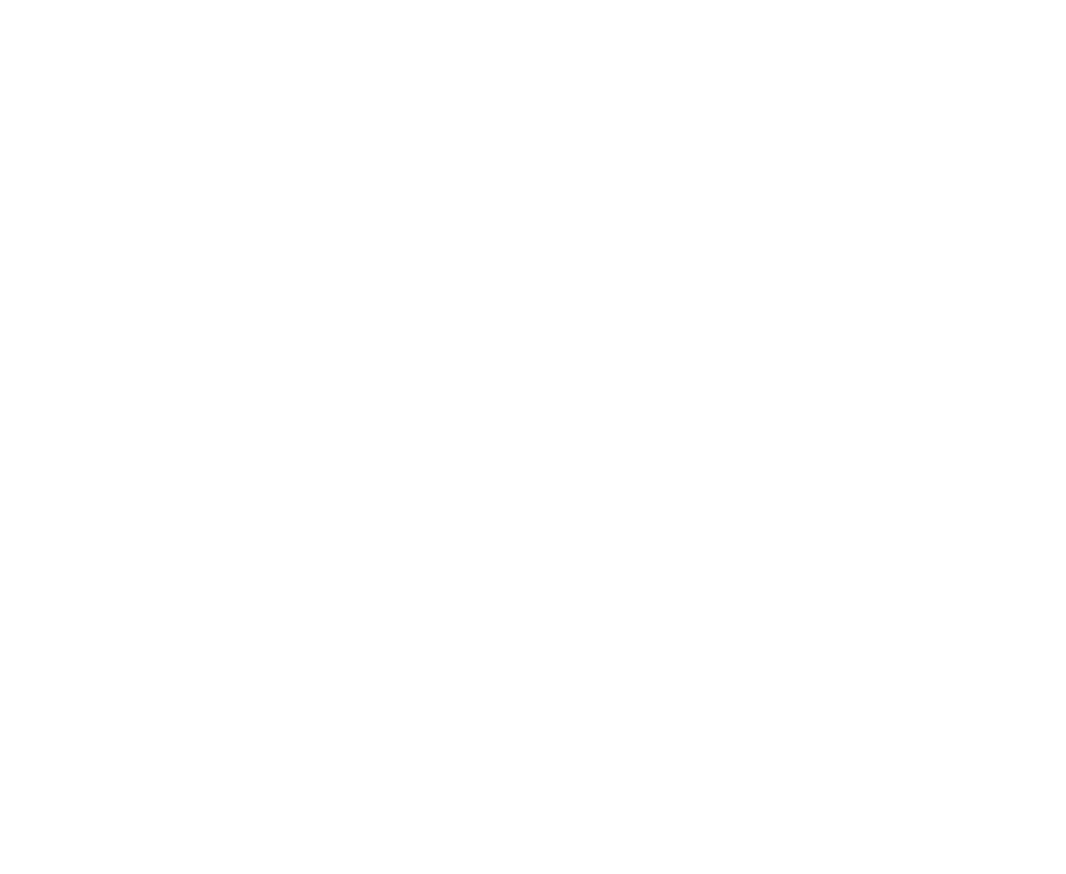
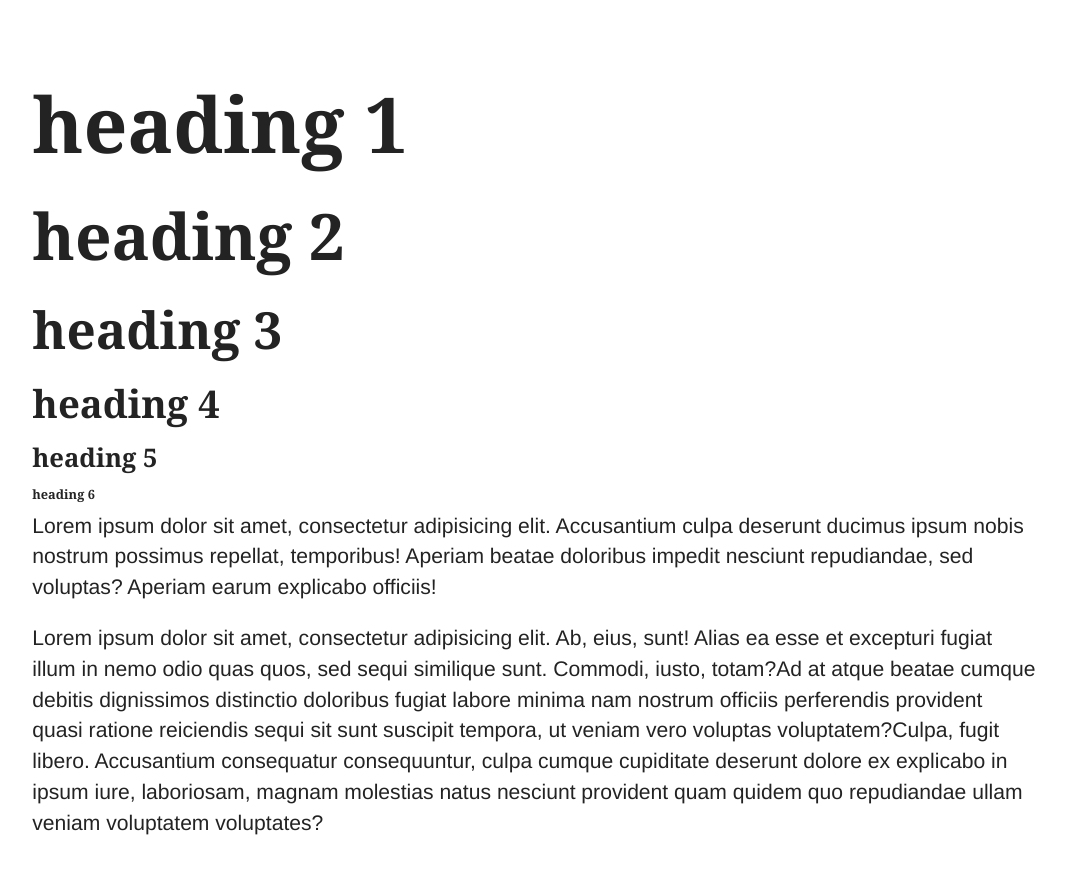
Before and after one commit to alexrdz/utils.css, a plain HTML site: page test.html in a window 1280 px wide. Shown: the whole page, without its empty margins (106-1172 px from the left). Before the commit the page ends 800 px from the top, so only its background shows below. Drawn offline with Linux system fonts and the light colour scheme; a web font is replaced by a local one.

Commit message:
change type to responsive type with vw

```diff
--- a/css/components/reset.css
+++ b/css/components/reset.css
@@ -70,6 +70,7 @@ a:active, a:hover {
 }
 
 h1, h2, h3, h4, h5, h6, nav {
+  line-height: 1.25;
   margin: 0;
 }
 
--- a/css/components/typography.css
+++ b/css/components/typography.css
@@ -1,80 +1,87 @@
 h1, .h1 {
-  font-size: 48px;
-  font-size: 3rem;
-  line-height: 38px;
-  line-height: 2.375rem;
+  font-size: 12vw;
+  margin-bottom: calc(1 * 1.5vh);
 }
 
 h2, .h2 {
-  font-size: 26px;
-  font-size: 1.625rem;
-  line-height: 32px;
-  line-height: 2rem;
+  font-size: 10vw;
+  margin-bottom: calc(.85 * 1.5vh);
 }
 
 h3, .h3 {
-  font-size: 22px;
-  font-size: 1.375rem;
-  line-height: 28px;
-  line-height: 1.75rem;
+  font-size: 8vw;
+  margin-bottom: calc(.75 * 1.5vh);
 }
 
 h4, .h4 {
-  font-size: 18px;
-  font-size: 1.125rem;
-  line-height: 24px;
-  line-height: 1.5rem;
+  font-size: 6vw;
+  margin-bottom: calc(.65 * 1.5vh);
 }
 
 h5, .h5 {
-  font-size: 16px;
-  font-size: 1rem;
-  line-height: 22px;
-  line-height: 1.375rem;
+  font-size: 5vw;
+  margin-bottom: calc(.5 * 1.5vh);
 }
 
 h6, .h6 {
-  font-size: 14px;
-  font-size: 0.875rem;
-  line-height: 20px;
-  line-height: 1.25rem;
+  font-size: 3.5vw;
+  margin-bottom: calc(.45 * 1.5vh);
 }
 
-h1 {
-  margin-bottom: 1.5em;
-  font-weight: 700;
+p {
+  font-size: 3.25vw;
+  line-height: 3.85vh;
 }
 
-h2 {
-  margin-bottom: 1em;
-  font-weight: 700;
+@media (min-width: 600px) {
+  h1, .h1 {
+    font-size: 42px;
+    font-size: 6vw;
+    margin-bottom: calc(2 * 1.5vh);
   }
 
-h3 {
-  margin-bottom: .75em;
-  font-weight: 700;
+  h2, .h2 {
+    font-size: 35px;
+    font-size: 5vw;
+    margin-bottom: calc(1.75 * 1.5vh);
   }
 
-h4 {
-  margin-bottom: .5em;
-  font-weight: 700;
+  h3, .h3 {
+    font-size: 28px;
+    font-size: 4vw;
+    margin-bottom: calc(1.5 * 1.5vh);
   }
 
-h5 {
-  margin-bottom: .25em;
-  font-weight: 700;
+  h4, .h4 {
+    font-size: 21px;
+    font-size: 3vw;
+    margin-bottom: calc(1.25 * 1.5vh);
   }
 
-h6 {
-  margin-bottom: .1em;
-  font-weight: 700;
+  h5, .h5 {
+    font-size: 14px;
+    font-size: 2vw;
+    margin-bottom: calc(1 * 1.5vh);
   }
+
+  h6, .h6 {
+    font-size: 7px;
+    font-size: 1vw;
+    margin-bottom: calc(.75 * 1.5vh);
+  }
+
+  p {
+    font-size: 1.65vw;
+  }
+}
+
+
 
 b, strong, .strong {
   font-weight: 700;
 }
 
-em, .em {
+vh, .vh {
   font-style: italic;
 }
 
@@ -91,9 +98,9 @@ dfn {
 
 small, .small {
   font-size: 13px;
-  font-size: 0.8125rem;
+  font-size: 0.8125vw;
   line-height: 16px;
-  line-height: 1rem;
+  line-height: 1vw;
 }
 
 mark, .mark {
@@ -108,11 +115,11 @@ sub, .sub, sup, .sup {
 }
 
 sub, .sub {
-  bottom: -0.25em;
+  bottom: -0.25vh;
 }
 
 sup, .sup {
-  top: -0.5em;
+  top: -0.5vh;
 }
 
 del, .del {
--- a/css/project.css
+++ b/css/project.css
@@ -6,11 +6,11 @@
 
 body {
   color: var(--black);
-  font-family: 'Quattrocento', serif;
+  font-family: 'Helvetica Neue', Helvetica, Arial, serif;
 }
 
 h1,h2,h3,h4,h5,h6 {
-  font-family: 'Oswald', sans-serif;
+  font-family: 'Georgia', Georgia, Times New Roman, sans-serif;
 }
 
 a {
--- a/test.html
+++ b/test.html
@@ -0,0 +1,35 @@
+<!DOCTYPE html>
+<html lang="en">
+  <head>
+    <title>Util Tests</title>
+    <meta charset="UTF-8">
+    <meta name="viewport" content="width=device-width, initial-scale=1">
+    <!-- Google Fonts -->
+    <link href="https://fonts.googleapis.com/css?family=Oswald|Quattrocento" rel="stylesheet">
+    <!-- Utils -->
+    <link href="css/index.css" rel="stylesheet">
+    <!-- Project -->
+    <link href="css/project.css" rel="stylesheet">
+  </head>
+  <body>
+
+  <div class="container">
+    <div class="wrap">
+      <div class="grid">
+        <div class="col-12-12">
+          <h1>heading 1</h1>
+          <h2>heading 2</h2>
+          <h3>heading 3</h3>
+          <h4>heading 4</h4>
+          <h5>heading 5</h5>
+          <h6>heading 6</h6>
+          <p>Lorem ipsum dolor sit amet, consectetur adipisicing elit. Accusantium culpa deserunt ducimus ipsum nobis nostrum possimus repellat, temporibus! Aperiam beatae doloribus impedit nesciunt repudiandae, sed voluptas? Aperiam earum explicabo officiis!</p>
+          <p><span>Lorem ipsum dolor sit amet, consectetur adipisicing elit. Ab, eius, sunt! Alias ea esse et excepturi fugiat illum in nemo odio quas quos, sed sequi similique sunt. Commodi, iusto, totam?</span><span>Ad at atque beatae cumque debitis dignissimos distinctio doloribus fugiat labore minima nam nostrum officiis perferendis provident quasi ratione reiciendis sequi sit sunt suscipit tempora, ut veniam vero voluptas voluptatem?</span><span>Culpa, fugit libero. Accusantium consequatur consequuntur, culpa cumque cupiditate deserunt dolore ex explicabo in ipsum iure, laboriosam, magnam molestias natus nesciunt provident quam quidem quo repudiandae ullam veniam voluptatem voluptates?</span></p>
+        </div>
+      </div>
+    </div>
+  </div>
+
+
+  </body>
+</html>
```
Also changed, not shown: index.html (+0 -1 lines), 1 other file. Lines whose indentation alone changed are shown as unchanged.
